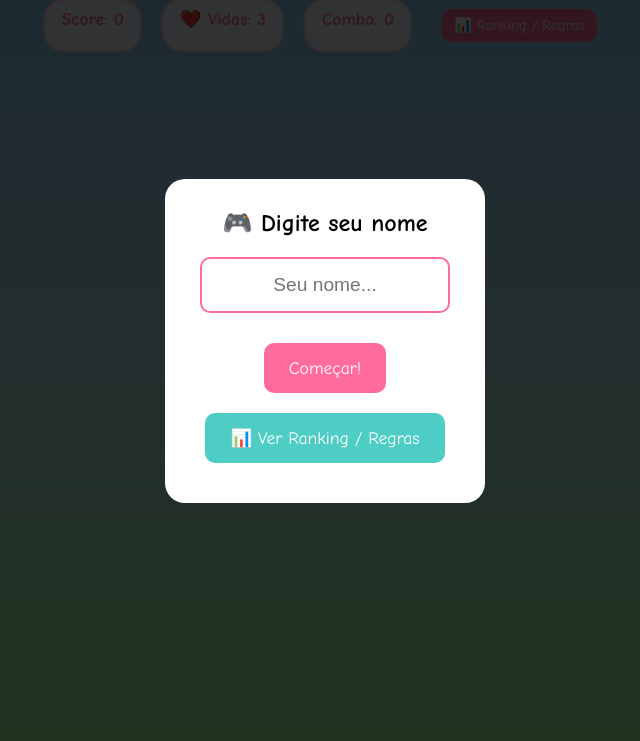
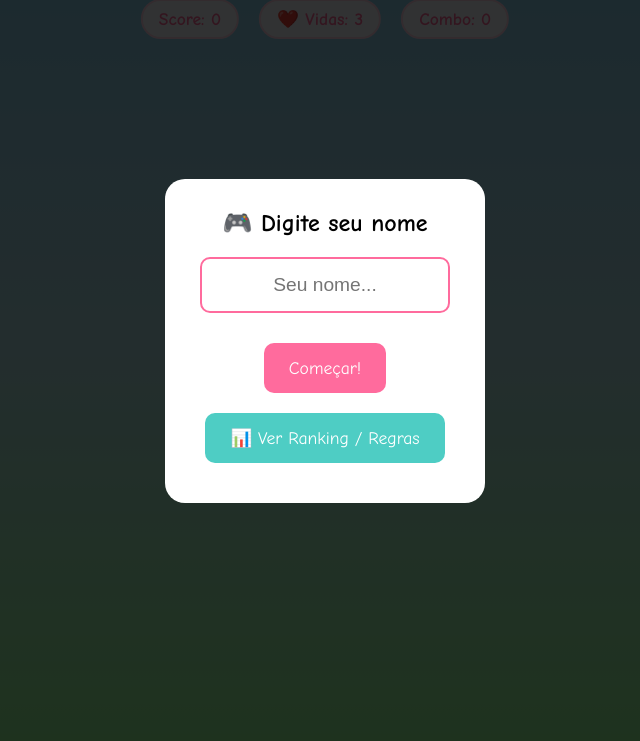
Before and after one commit to jeffw078/quizluisa, a website: page jogo.html in a window 1280 px wide. Shown: the part 59-800 px from the top of the page, without its empty margins (315-955 px from the left). Drawn offline with nearby package versions, Linux system fonts and the light colour scheme.

Commit message:
Update jogo.html

```diff
--- a/jogo.html
+++ b/jogo.html
@@ -7,6 +7,7 @@
   <title>Cata-ventos da Luísa </title>
 
   <style>
+
     * {
       margin: 0;
       padding: 0;
@@ -406,7 +407,7 @@
         <div class="stat-box">Score: <span id="score">0</span></div>
         <div class="stat-box">❤️ Vidas: <span id="lives">3</span></div>
         <div class="stat-box">Combo: <span id="combo">0</span></div>
-         <button class="btn" onclick="showRankingModal()" style="font-size: 0.9em; padding: 8px 12px;">📊 Ranking / Regras</button>
+
       </div>
     </div>
 
```
